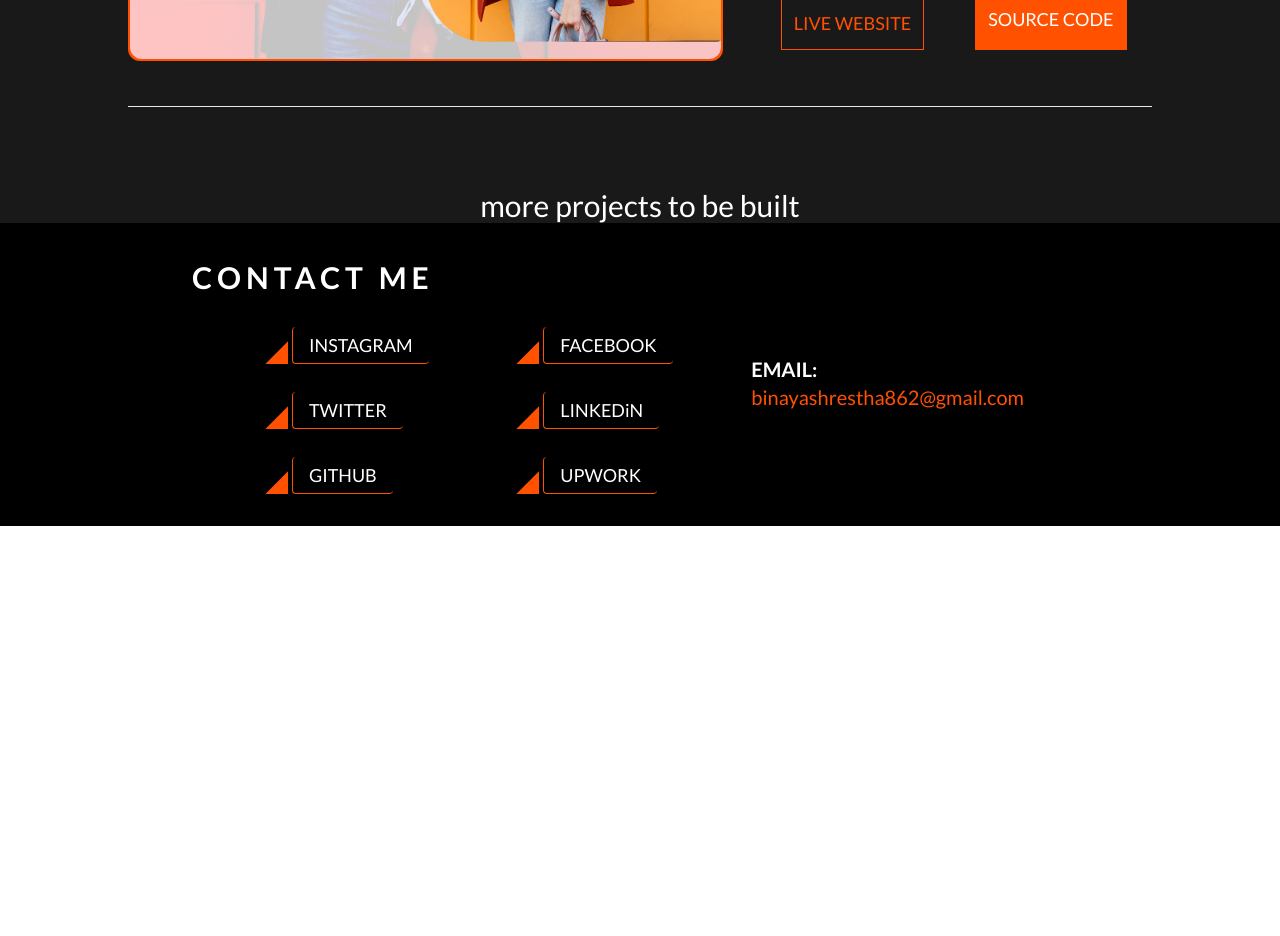
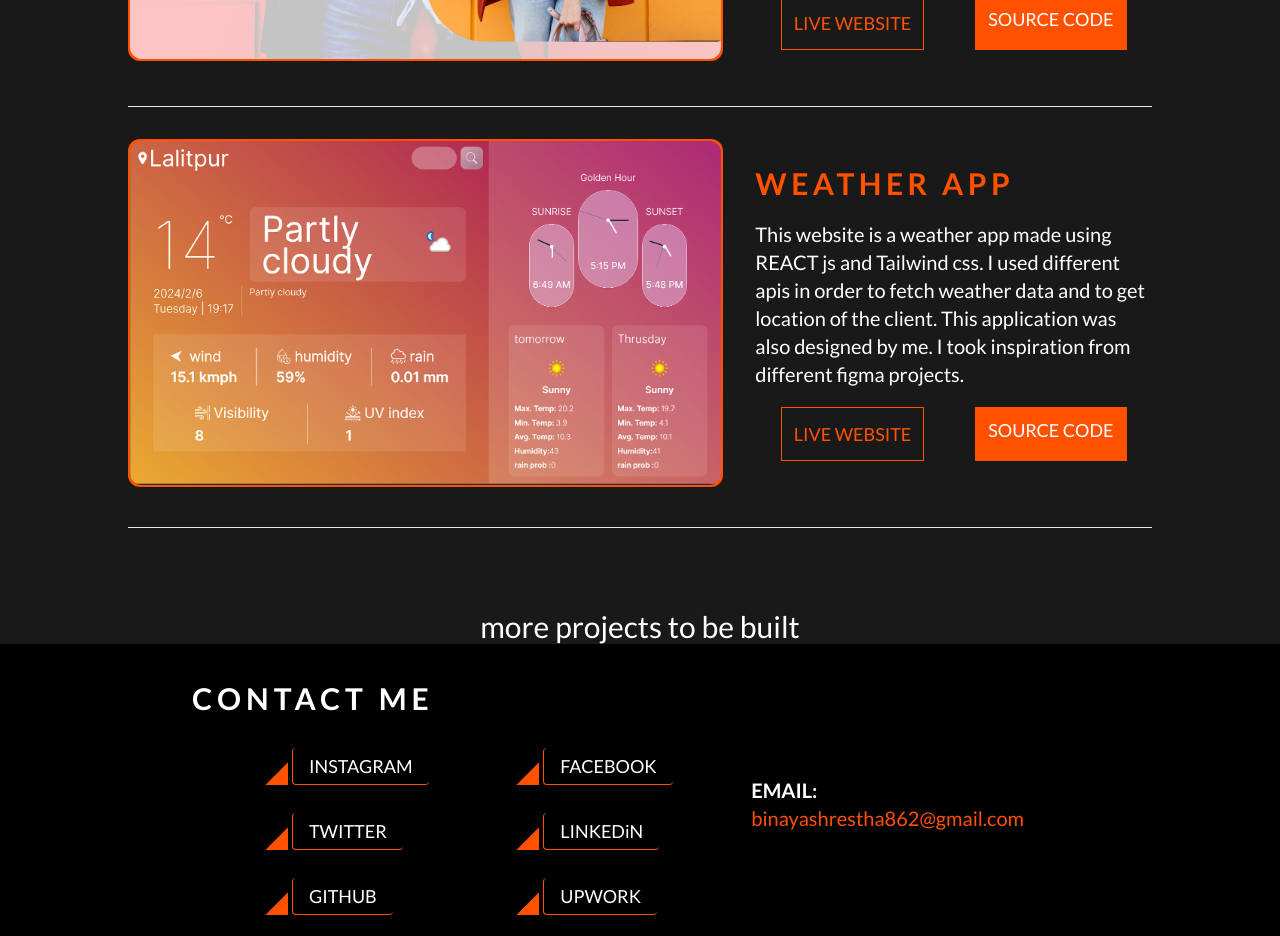
Before and after one commit to BinayaShrestha556/portfolio, a React (Vite) app: page / in a window 1280 px wide. Shown: the part 3340-4276 px from the top of the page. Before the commit the page ends 3866 px from the top, so only its background shows below. Built offline with nearby package versions, Linux system fonts and the light colour scheme.

Commit message:
added new project

```diff
--- a/src/components/Projects.tsx
+++ b/src/components/Projects.tsx
@@ -34,7 +34,7 @@ export default function Projects() {
       </div>
 
     </div>
-    {/* <div className="flex md:w-[92%] flex-col xl:flex-row lg:w-[80%]  m-auto gap-8 w-full mt-8 lg:border-b pb-10 ">
+    <div className="flex md:w-[92%] flex-col xl:flex-row lg:w-[80%]  m-auto gap-8 w-full mt-8 lg:border-b pb-10 ">
       <div className="w-[98%] xl:w-[60%] xxl:w-[68%]  self-center bg-[rgb(255,81,0)] rounded-xl p-0.5">
         <img src={weatherapp} className='rounded-xl object-cover' alt="" />
       </div>
@@ -58,7 +58,7 @@ export default function Projects() {
 
       </div>
 
-    </div> */}
+    </div>
     <div className="mt-20 m-auto w-fit">
       <h1 className='text-3xl '>more projects to be built</h1>
     </div>
```
